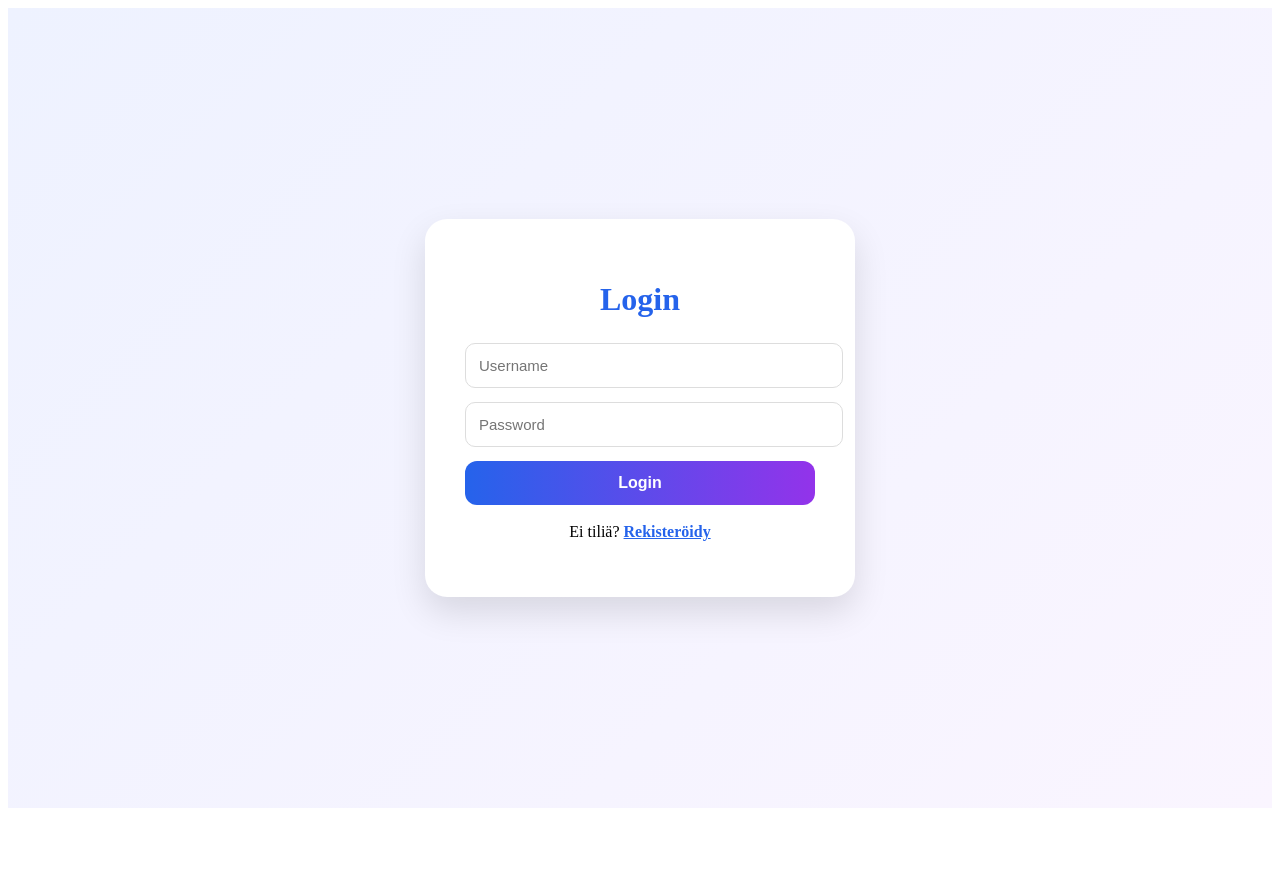
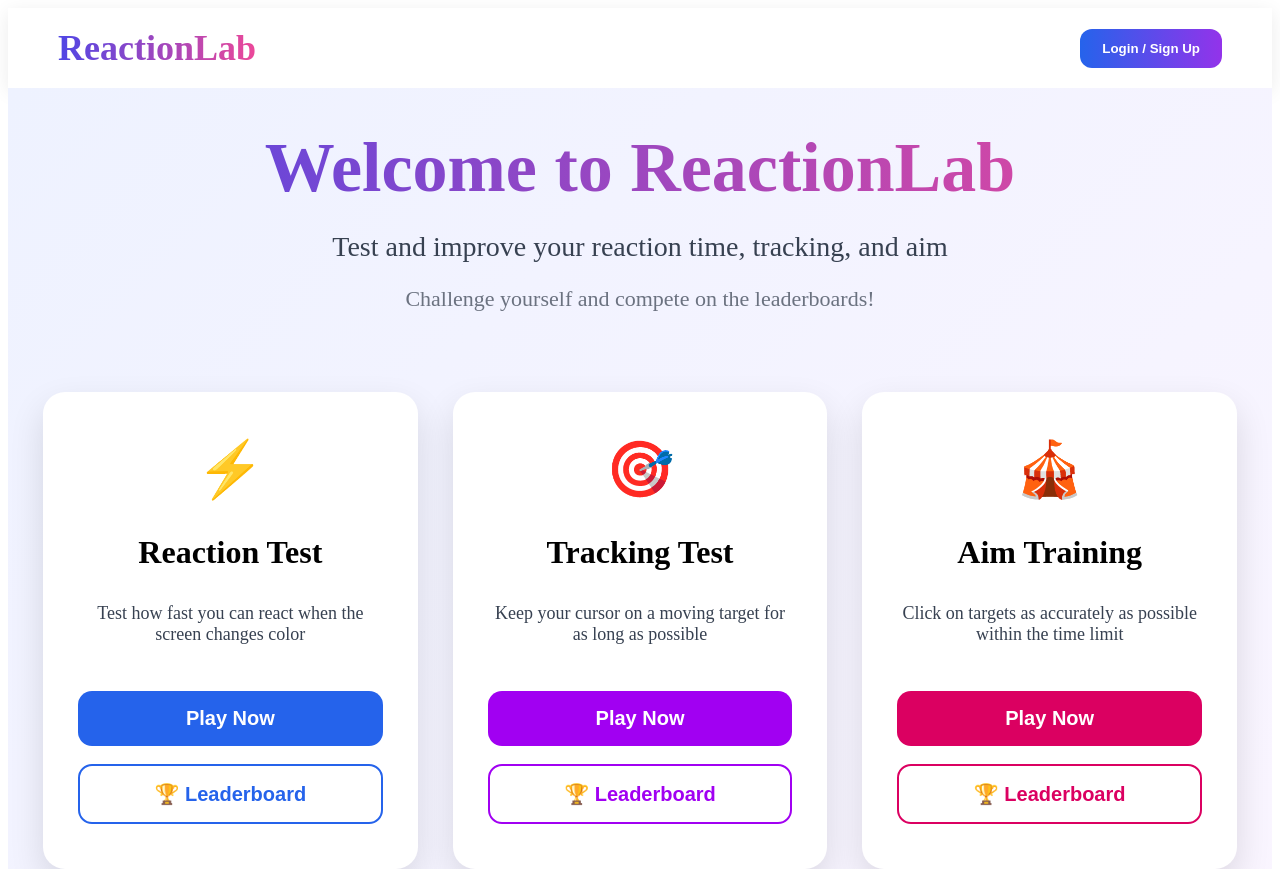
Before and after one commit to Antonnbb/Nettipeli, a React app in the folder nettipeli/frontend/: page /home in a window 1280 px wide. Before the commit this address led to /login. Shown: the top 869 px of the page. Before the commit the page ends 816 px from the top, so only its background shows below. Built offline with nearby package versions, Linux system fonts and the light colour scheme; the HTML template or start-up script is replaced by a standard one.

Commit message:
tehty home sivusta hidnompi ja navbaaria muutettu

```diff
--- a/nettipeli/frontend/pages/home.css
+++ b/nettipeli/frontend/pages/home.css
@@ -1,29 +1,121 @@
 .home {
+  min-height: 100vh;
   text-align: center;
-  padding-top: 50px;
+  padding: 40px 35px;
+  background: linear-gradient(135deg, #eef2ff, #faf5ff);
+}
+
+.home h1 {
+  font-size: 70px;
+  margin: 0;
+  background: linear-gradient(90deg, #4f46e5, #ec4899);
+  -webkit-background-clip: text;
+  background-clip: text;
+  color: transparent;
+}
+
+.home h2 {
+  font-size: 28px;
+  color: #374151;
+  font-weight: 400;
+}
+
+.home>p {
+  font-size: 22px;
+  color: #6b7280;
 }
 
 .card-container {
   display: flex;
   justify-content: center;
-  gap: 30px;
-  margin-top: 40px;
+  gap: 35px;
+  margin-top: 80px;
 }
 
 .card {
-  background: #f3f4f6;
-  padding: 30px;
-  border-radius: 20px;
-  width: 250px;
-  box-shadow: 0 10px 20px rgba(0,0,0,0.1);
+  width: 330px;
+  background: white;
+  border-radius: 22px;
+  padding: 45px 35px;
+  box-shadow: 0 15px 35px rgba(0, 0, 0, 0.12);
+}
+
+.icon {
+  font-size: 55px;
+}
+
+.card h3 {
+  font-size: 32px;
+}
+
+.card p {
+  min-height: 70px;
+  font-size: 18px;
+  color: #374151;
 }
 
 .card button {
-  margin-top: 20px;
-  padding: 10px 20px;
+  width: 100%;
+  padding: 16px;
+  border-radius: 14px;
   border: none;
-  border-radius: 10px;
-  background: #2563eb;
   color: white;
+  font-size: 20px;
+  font-weight: bold;
   cursor: pointer;
 }
+
+.card.blue button {
+  background: #2563eb;
+}
+
+.card.purple button {
+  background: #a100f2;
+}
+
+.card.pink button {
+  background: #db0061;
+}
+
+.leader {
+  margin-top: 18px;
+  background: white !important;
+}
+
+.blue .leader {
+  color: #2563eb;
+  border: 2px solid #2563eb;
+}
+
+.purple .leader {
+  color: #a100f2;
+  border: 2px solid #a100f2;
+}
+
+.pink .leader {
+  color: #db0061;
+  border: 2px solid #db0061;
+}
+
+.modal-bg {
+  position: fixed;
+  inset: 0;
+  background: rgba(0, 0, 0, 0.55);
+  display: flex;
+  justify-content: center;
+  align-items: center;
+}
+
+.modal {
+  position: relative;
+}
+
+.close-btn {
+  position: absolute;
+  right: 20px;
+  top: 15px;
+  font-size: 30px;
+  background: none;
+  border: none;
+  cursor: pointer;
+}
--- a/nettipeli/frontend/pages/home.jsx
+++ b/nettipeli/frontend/pages/home.jsx
@@ -1,38 +1,48 @@
-import { Link } from "react-router-dom";
+import { useNavigate } from "react-router-dom";
+import Navbar from "./navbar";
 import "./home.css";
-import Navbar from "./navbar";
 
 export default function Home() {
+  const navigate = useNavigate();
+
+  const goToGame = (path) => {
+    const user = localStorage.getItem("user");
+    if (!user) return navigate("/login");
+    navigate(path);
+  };
+
   return (
     <>
       <Navbar />
 
       <div className="home">
-        <h2>Challenge yourself and compete on the leaderboards!</h2>
+        <h1>Welcome to ReactionLab</h1>
+        <h2>Test and improve your reaction time, tracking, and aim</h2>
+        <p>Challenge yourself and compete on the leaderboards!</p>
 
         <div className="card-container">
-          <div className="card">
+          <div className="card blue">
+            <div className="icon">⚡</div>
             <h3>Reaction Test</h3>
-            <p>Test how fast you can react</p>
-            <Link to="/reaction">
-              <button>Play Now</button>
-            </Link>
+            <p>Test how fast you can react when the screen changes color</p>
+            <button onClick={() => goToGame("/reaction")}>Play Now</button>
+            <button className="leader" onClick={() => navigate("/leaderboard")}>🏆 Leaderboard</button>
           </div>
 
-          <div className="card">
+          <div className="card purple">
+            <div className="icon">🎯</div>
             <h3>Tracking Test</h3>
-            <p>Keep cursor on moving target</p>
-            <Link to="/tracking">
-              <button>Play Now</button>
-            </Link>
+            <p>Keep your cursor on a moving target for as long as possible</p>
+            <button onClick={() => goToGame("/tracking")}>Play Now</button>
+            <button className="leader" onClick={() => navigate("/leaderboard")}>🏆 Leaderboard</button>
           </div>
 
-          <div className="card">
+          <div className="card pink">
+            <div className="icon">🎪</div>
             <h3>Aim Training</h3>
-            <p>Click targets fast</p>
-            <Link to="/aim">
-              <button>Play Now</button>
-            </Link>
+            <p>Click on targets as accurately as possible within the time limit</p>
+            <button onClick={() => goToGame("/aim")}>Play Now</button>
+            <button className="leader" onClick={() => navigate("/leaderboard")}>🏆 Leaderboard</button>
           </div>
         </div>
       </div>
--- a/nettipeli/frontend/pages/navbar.css
+++ b/nettipeli/frontend/pages/navbar.css
@@ -43,3 +43,13 @@
   color: #4b5563;
   cursor: pointer;
 }
+
+.login-btn {
+  padding: 12px 22px;
+  border-radius: 12px;
+  border: none;
+  background: linear-gradient(90deg, #2563eb, #9333ea);
+  color: white;
+  font-weight: bold;
+  cursor: pointer;
+}
--- a/nettipeli/frontend/pages/navbar.jsx
+++ b/nettipeli/frontend/pages/navbar.jsx
@@ -7,7 +7,7 @@ export default function Navbar() {
   const logout = () => {
     localStorage.removeItem("user");
     localStorage.removeItem("token");
-    window.location.href = "/login";
+    window.location.href = "/home";
   };
 
   return (
@@ -17,11 +17,19 @@ export default function Navbar() {
       </Link>
 
       <div className="nav-right">
-        <div className="user-box">👤 {user?.username}</div>
+        {!user ? (
+          <Link to="/login">
+            <button className="login-btn">Login / Sign Up</button>
+          </Link>
+        ) : (
+          <>
+           <div className="user-box">👤 {user?.username}</div>
 
-        <button onClick={logout} className="logout-btn">
-          ↪ Logout
-        </button>
+            <button onClick={logout} className="logout-btn">
+              ↪ Logout
+            </button>
+          </>
+        )}
       </div>
     </nav>
   );
--- a/nettipeli/frontend/src/App.jsx
+++ b/nettipeli/frontend/src/App.jsx
@@ -20,12 +20,12 @@ function App() {
   return (
     <BrowserRouter>
       <Routes>
-        <Route path="/" element={<Navigate to="/login" />} />
+        <Route path="/" element={<Navigate to="/home" />} />
 
         <Route path="/login" element={<Login />} />
         <Route path="/register" element={<Register />} />
 
-        <Route path="/home" element={<ProtectedRoute><Home /></ProtectedRoute>} />
+        <Route path="/home" element={<Home />} />
         <Route path="/tracking" element={<ProtectedRoute><TrackingTest /></ProtectedRoute>} />
         <Route path="/reaction" element={<ProtectedRoute><ReactionTest /></ProtectedRoute>} />
         <Route path="/leaderboard" element={<ProtectedRoute><Leaderboard /></ProtectedRoute>} />
```
